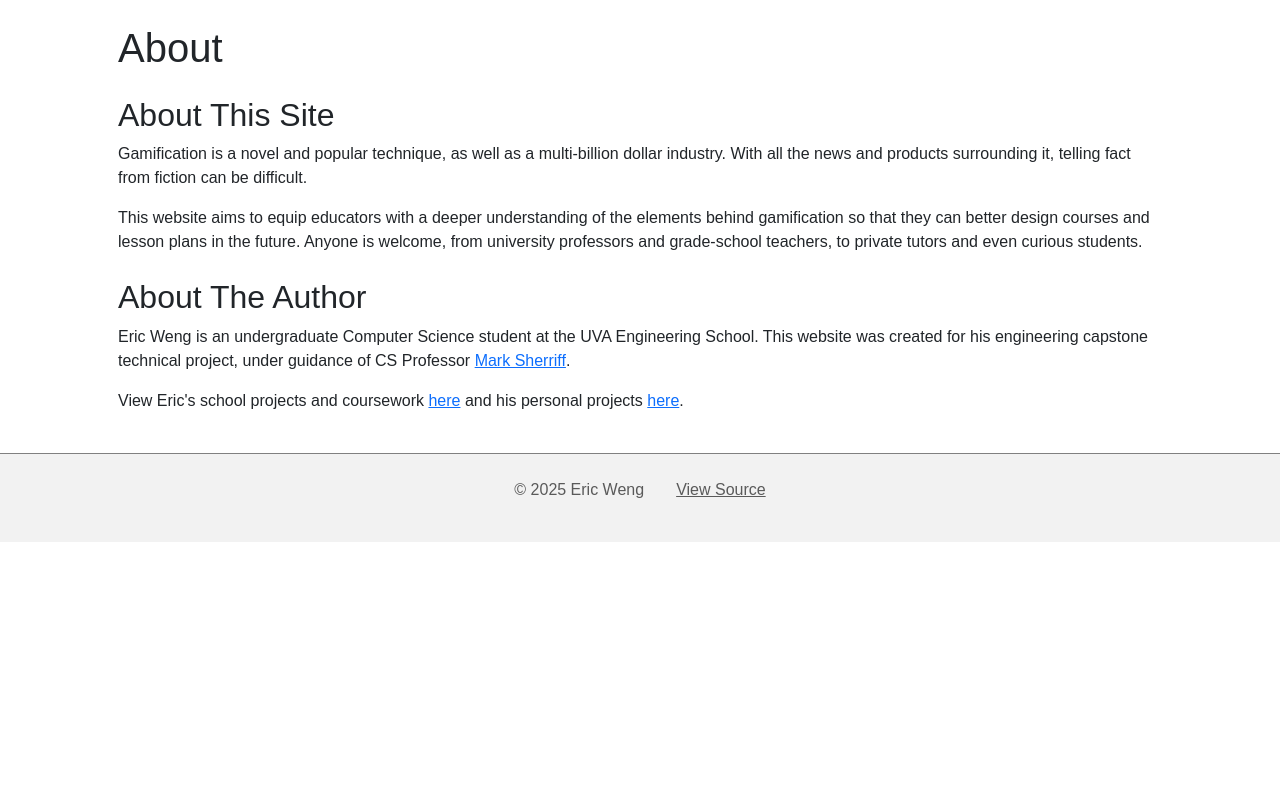
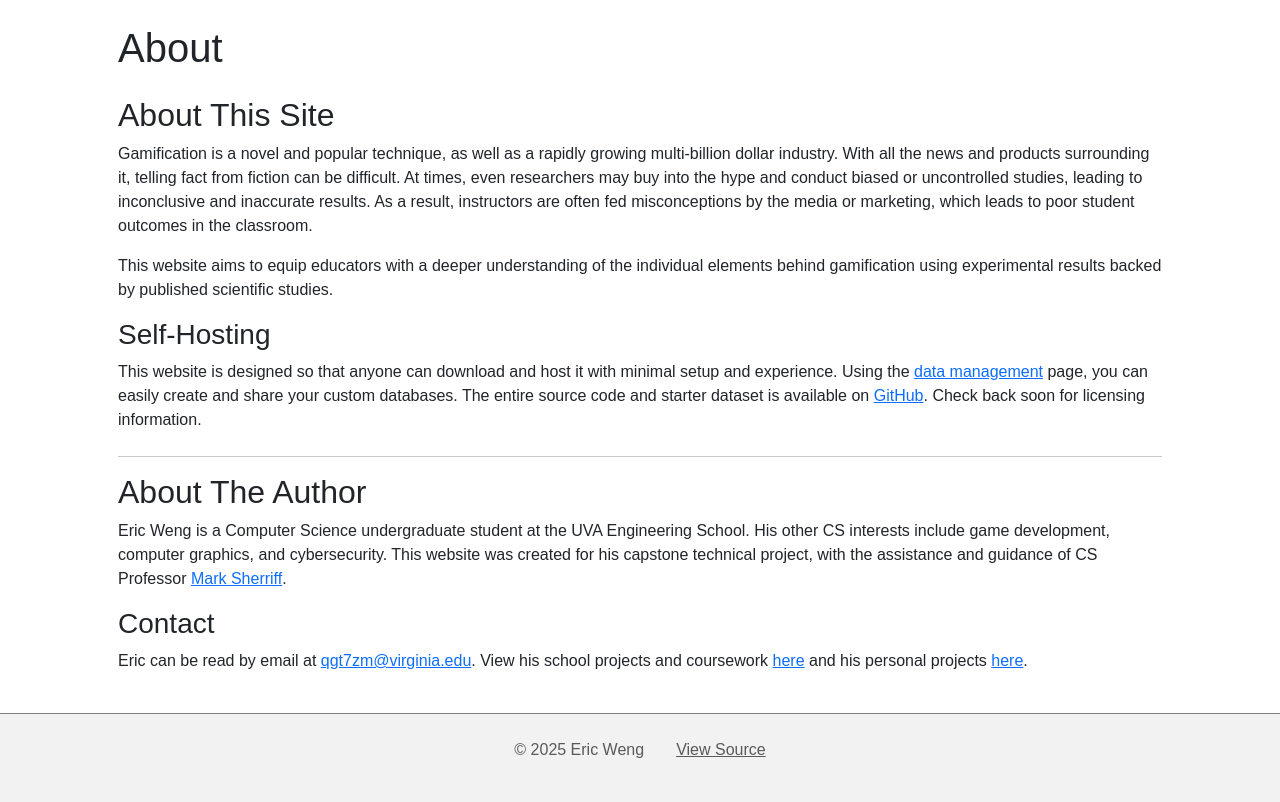
Before and after one commit to qgt7zm/capstone-project, a Django app: page /about in a window 1280 px wide. Shown: the part 89-891 px from the top of the page. Before the commit the page ends 631 px from the top, so only its background shows below. Run offline with Django 5.2, Linux system fonts and the light colour scheme; some libraries are stand-ins or nearby versions.

Commit message:
Add more text to about page

```diff
--- a/myapp/templates/myapp/about.html
+++ b/myapp/templates/myapp/about.html
@@ -11,27 +11,51 @@
 <section class="my-4">
     <h2>About This Site</h2>
     <p>
-        Gamification is a novel and popular technique, as well as a multi-billion dollar industry.
-        With all the news and products surrounding it, telling fact from fiction can be difficult.
+        Gamification is a novel and popular technique, as well as a rapidly growing
+        multi-billion dollar industry.
+        With all the news and products surrounding it, telling fact from fiction
+        can be difficult.
+        At times, even researchers may buy into the hype and conduct biased or
+        uncontrolled studies, leading to inconclusive and inaccurate results.
+        As a result, instructors are often fed misconceptions by the media or
+        marketing, which leads to poor student outcomes in the classroom.
     </p>
     <p>
-        This website aims to equip educators with a deeper understanding of the elements behind
-        gamification so that they can better design courses and lesson plans in the future.
-        Anyone is welcome, from university professors and grade-school teachers,
-        to private tutors and even curious students.
+        This website aims to equip educators with a deeper understanding of the
+        individual elements behind gamification using experimental results backed
+        by published scientific studies.
+    </p>
+
+    <h3>Self-Hosting</h3>
+    <p>
+        This website is designed so that anyone can download and host it with
+        minimal setup and experience.
+        Using the <a href="{% url 'myapp:data' %}">data management</a> page,
+        you can easily create and share your custom databases.
+        The entire source code and starter dataset is available on
+        <a href="https://github.com/qgt7zm/capstone-project">GitHub</a>.
+        Check back soon for licensing information.
     </p>
 </section>
 
-<secion class="my-3">
+<hr>
+
+<secion class="my-4">
     <h2>About The Author</h2>
     <p>
-        Eric Weng is an undergraduate Computer Science student at the UVA Engineering School.
-        This website was created for his engineering capstone technical project, under guidance of
-        CS Professor <a href="https://marksherriff.com/">Mark Sherriff</a>.
+        Eric Weng is a Computer Science undergraduate student at the UVA Engineering
+        School.
+        His other CS interests include game development, computer graphics, and
+        cybersecurity.
+        This website was created for his capstone technical project, with the
+        assistance and guidance of CS Professor
+        <a href="https://marksherriff.com/">Mark Sherriff</a>.
     </p>
 
+    <h3>Contact</h3>
     <p>
-        View Eric's school projects and coursework <a href="https://github.com/qgt7zm">here</a>
+        Eric can be read by email at <a href="mailto:qgt7zm@virginia.edu">qgt7zm@virginia.edu</a>.
+        View his school projects and coursework <a href="https://github.com/qgt7zm">here</a>
         and his personal projects <a href="https://github.com/SlavSquatSuperstar">here</a>.
     </p>
 </secion>
```
